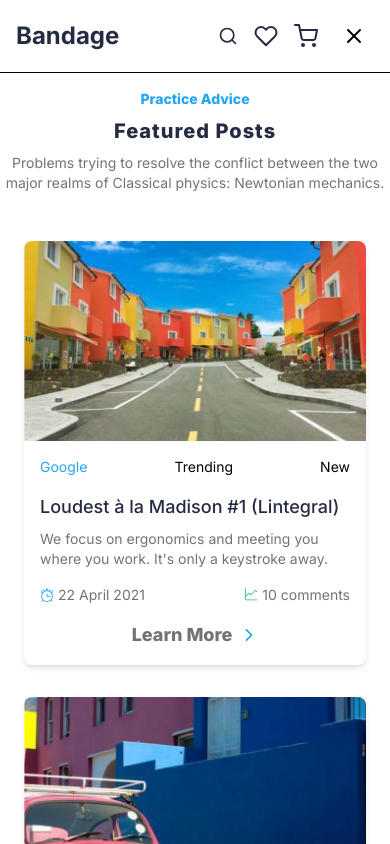
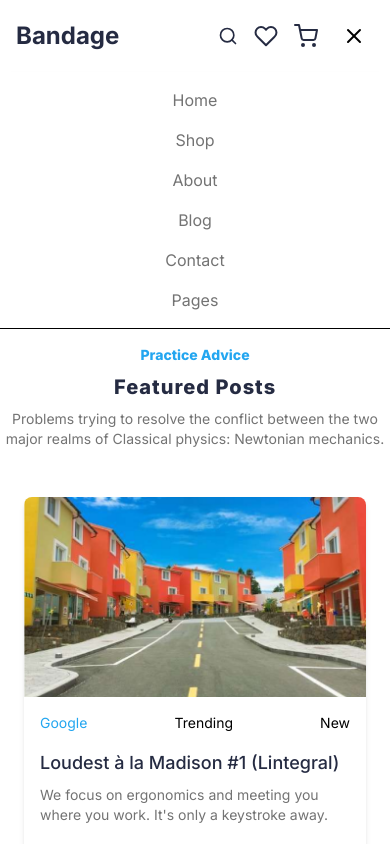
Before and after one commit to FarooqueMalik71/hackathone-151725, a Next.js app: page /blog in a window 390 px wide. Both pictures are taken after a click on the button 354 px from the left and 36 px from the top of the page. Shown: the top 844 px of the page. Built offline with nearby package versions, Linux system fonts and the light colour scheme.

Commit message:
final fix

```diff
--- a/src/app/components/Header.tsx
+++ b/src/app/components/Header.tsx
@@ -1,5 +1,4 @@
 "use client";
-
 import Link from "next/link";
 import { useState } from "react";
 import { useCartStore } from "../store/cartStore";
@@ -11,20 +10,31 @@ import {
   FiMenu,
   FiX,
 } from "react-icons/fi";
+// import BlackHeader from "./black-header";
 
 const Header = () => {
   const [isMenuOpen, setIsMenuOpen] = useState(false);
   const cart = useCartStore((state) => state.cart);
 
-  // Calculate total items in cart
+  // Calculate total quantity of items in cart
   const totalItems = cart?.reduce((total, item) => total + (item.quantity || 1), 0) || 0;
 
-  const toggleMenu = () => setIsMenuOpen((prev) => !prev);
+  // Debugging: Log the cart state
+  console.log("Cart state:", cart, "Cart type:", typeof cart, "Is Array:", Array.isArray(cart));
+
+  const toggleMenu = () => {
+    setIsMenuOpen((prev) => !prev);
+  };
 
   return (
     <header className="overflow-x-hidden">
+      {/* Top Header Section */}
+
+
+      {/* Main Navigation */}
       <nav className="bg-white shadow-md border-b border-gray-200 sticky top-0 z-40">
         <div className="container mx-auto flex justify-between items-center px-4 py-4">
+          {/* Logo */}
           <Link href="/" className="text-2xl font-bold text-[#252B42]">
             Bandage
           </Link>
@@ -32,49 +42,67 @@ const Header = () => {
           {/* Desktop Navigation */}
           <div className="hidden md:flex items-center gap-8">
             <ul className="flex gap-6 text-sm font-medium text-[#737373]">
-              <li><Link href="/" className="hover:text-[#23A6F0] transition">Home</Link></li>
+              <li>
+                <Link href="/" className="hover:text-[#23A6F0] transition">
+                  Home
+                </Link>
+              </li>
               <li className="group relative">
                 <Link href="/shop" className="flex items-center gap-1 hover:text-[#23A6F0] transition">
-                  Shop <FiChevronDown />
+                  Shop
+                  <FiChevronDown />
                 </Link>
               </li>
-              <li><Link href="/about" className="hover:text-[#23A6F0] transition">About</Link></li>
-              <li><Link href="/blog" className="hover:text-[#23A6F0] transition">Blog</Link></li>
-              <li><Link href="/contact" className="hover:text-[#23A6F0] transition">Contact</Link></li>
-              <li><Link href="/pages" className="hover:text-[#23A6F0] transition">Pages</Link></li>
+              <li>
+                <Link href="/about" className="hover:text-[#23A6F0] transition">
+                  About
+                </Link>
+              </li>
+              <li>
+                <Link href="/blog" className="hover:text-[#23A6F0] transition">
+                  Blog
+                </Link>
+              </li>
+              <li>
+                <Link href="/contact" className="hover:text-[#23A6F0] transition">
+                  Contact
+                </Link>
+              </li>
+              <li>
+                <Link href="/pages" className="hover:text-[#23A6F0] transition">
+                  Pages
+                </Link>
+              </li>
             </ul>
 
             {/* Desktop Actions */}
             <div className="flex items-center gap-4 text-[#23A6F0]">
               <button className="text-sm font-medium">Login/Register</button>
-              <FiSearch size={20} className="cursor-pointer text-[#252B42]" />
-
-              {/* Cart Icon with Badge */}
+              <FiSearch size={20} className="cursor-pointer text-[#252B42]" onClick={() => alert('Search functionality not implemented yet')} />
               <Link href="/cart" className="relative">
                 <FiShoppingCart size={24} className="cursor-pointer text-[#252B42]" />
                 {totalItems > 0 && (
-                  <span className="absolute -top-2 -right-3 bg-red-500 text-white text-xs font-bold rounded-full w-5 h-5 flex items-center justify-center">
+                  <span className="absolute -top-2 -right-3 bg-red-500 text-white text-xs rounded-full w-5 h-5 flex items-center justify-center">
                     {totalItems}
                   </span>
                 )}
               </Link>
-
-              <Link href="/wishlist">
-                <FiHeart size={24} className="cursor-pointer text-[#252B42]" />
+              <Link href="/wishlist" className="relative">
+              <FiHeart size={24} className="cursor-pointer text-[#252B42]" />
               </Link>
             </div>
           </div>
 
           {/* Mobile Menu Toggle */}
           <div className="md:hidden flex items-center gap-4">
-            <FiSearch size={20} className="cursor-pointer text-[#252B42]" />
-            <Link href="/wishlist">
+            <FiSearch size={20} className="cursor-pointer text-[#252B42]" onClick={() => alert('Search functionality not implemented yet')} />
+            <Link href="/wishlist" className="relative">
               <FiHeart size={24} className="cursor-pointer text-[#252B42]" />
-            </Link>
+              </Link>
             <Link href="/cart" className="relative">
               <FiShoppingCart size={24} className="cursor-pointer text-[#252B42]" />
               {totalItems > 0 && (
-                <span className="absolute -top-2 -right-3 bg-red-500 text-white text-xs font-bold rounded-full w-5 h-5 flex items-center justify-center">
+                <span className="absolute -top-2 -right-3 bg-red-500 text-white text-xs rounded-full w-5 h-5 flex items-center justify-center">
                   {totalItems}
                 </span>
               )}
@@ -84,6 +112,44 @@ const Header = () => {
             </button>
           </div>
         </div>
+
+        {/* Mobile Menu */}
+        {isMenuOpen && (
+          <div className="md:hidden bg-white shadow-lg transition-all duration-300 ease-in-out">
+            <ul className="flex flex-col text-center gap-4 p-4 text-[#737373]">
+              <li>
+                <Link href="/" className="hover:text-[#23A6F0] transition">
+                  Home
+                </Link>
+              </li>
+              <li>
+                <Link href="/shop" className="hover:text-[#23A6F0] transition">
+                  Shop
+                </Link>
+              </li>
+              <li>
+                <Link href="/about" className="hover:text-[#23A6F0] transition">
+                  About
+                </Link>
+              </li>
+              <li>
+                <Link href="/blog" className="hover:text-[#23A6F0] transition">
+                  Blog
+                </Link>
+              </li>
+              <li>
+                <Link href="/contact" className="hover:text-[#23A6F0] transition">
+                  Contact
+                </Link>
+              </li>
+              <li>
+                <Link href="/pages" className="hover:text-[#23A6F0] transition">
+                  Pages
+                </Link>
+              </li>
+            </ul>
+          </div>
+        )}
       </nav>
     </header>
   );
--- a/src/sanity/lib/queries.ts
+++ b/src/sanity/lib/queries.ts
@@ -1,5 +1,5 @@
 import { groq } from "next-sanity"
 
-    export const allProducts = groq`*[_type == "product"]`;
+    export const allProducts = groq`*[_type == "product"] [10...36]`;
 
 export const  fourProductQuery = groq`*[_type == "product"] [0...9]`;
```
